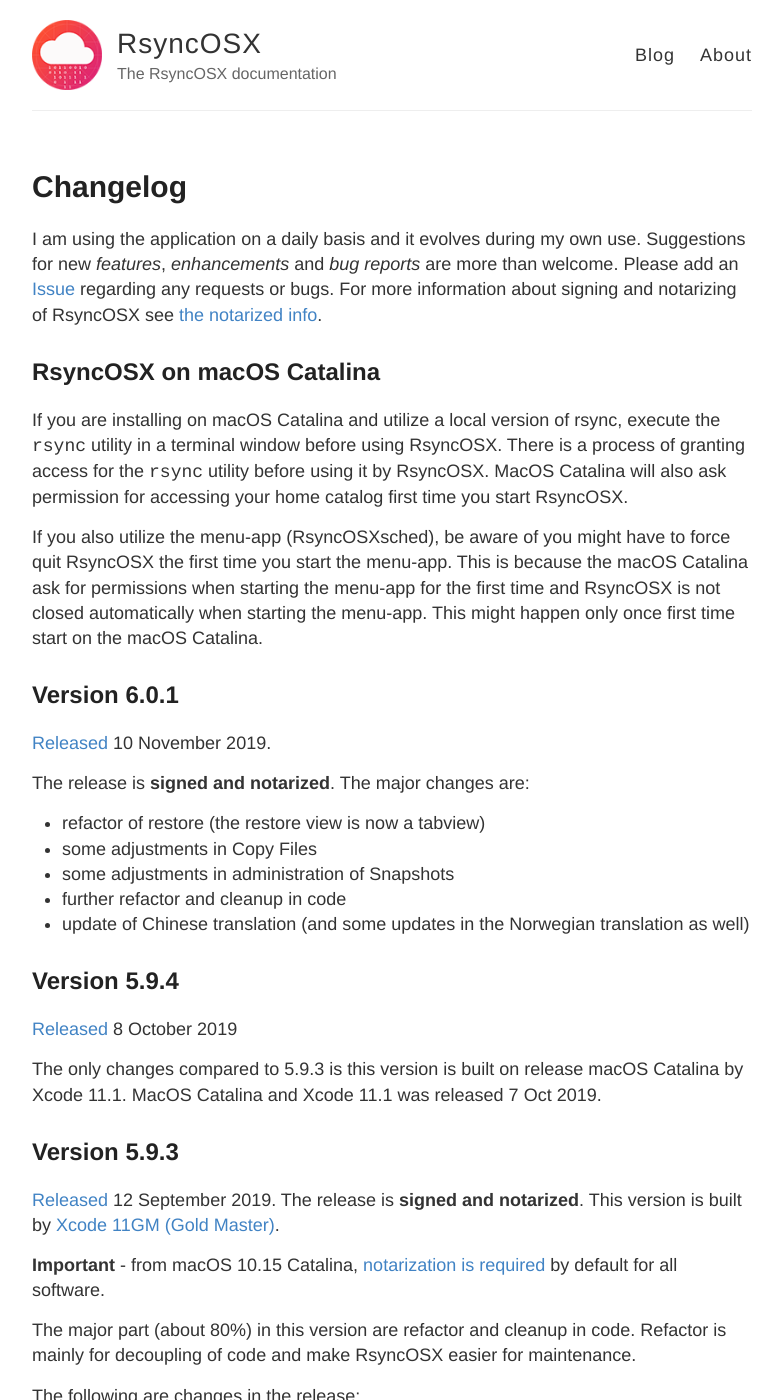
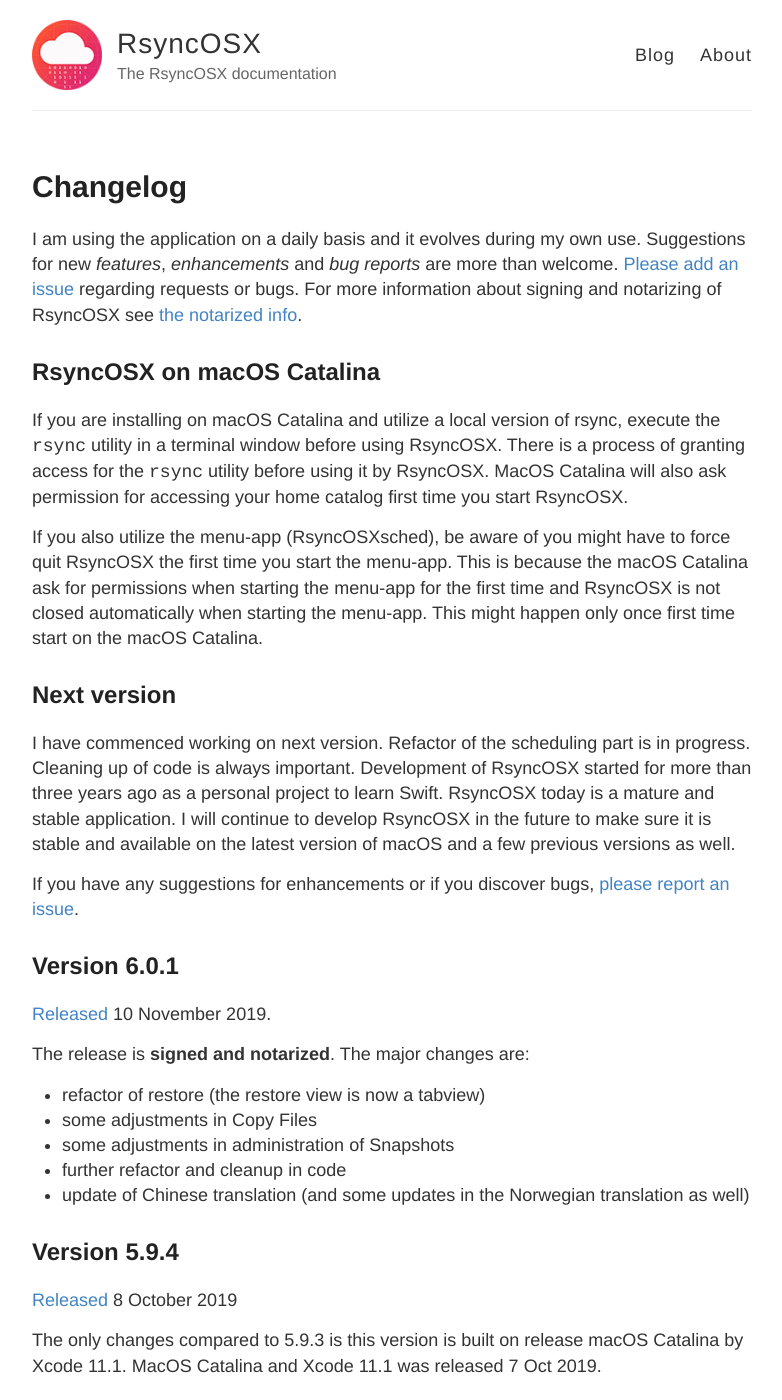
Before and after one commit to d2s/Documentation, a Jekyll site: the page built from _posts/2018-04-10-Changelog.md, in a window 1280 px wide and 1400 px high. Shown: the whole window, without its empty margins (248-1030 px from the left). Built offline with Jekyll 4.4.1, drawn with Linux system fonts in a browser that asks for light colours.

Commit message:
Update 2018-04-10-Changelog.md

```diff
--- a/_posts/2018-04-10-Changelog.md
+++ b/_posts/2018-04-10-Changelog.md
@@ -3,13 +3,19 @@ layout: post
 title:  "Changelog"
 permalink: Changelog
 ---
-I am using the application on a daily basis and it evolves during my own use. Suggestions for new *features*, *enhancements* and *bug reports* are more than welcome. Please add an [Issue](https://github.com/rsyncOSX/RsyncOSX/issues) regarding any requests or bugs. For more information about signing and notarizing of RsyncOSX see [the notarized info](/Notarized).
+I am using the application on a daily basis and it evolves during my own use. Suggestions for new *features*, *enhancements* and *bug reports* are more than welcome. [Please add an issue](https://github.com/rsyncOSX/RsyncOSX/issues) regarding requests or bugs. For more information about signing and notarizing of RsyncOSX see [the notarized info](/Notarized).
 
 ## RsyncOSX on macOS Catalina
 
 If you are installing on macOS Catalina and utilize a local version of rsync, execute the `rsync` utility in a terminal window before using RsyncOSX. There is a process of granting access for the `rsync` utility before using it by RsyncOSX. MacOS Catalina will also ask permission for accessing your home catalog first time you start RsyncOSX.
 
 If you also utilize the menu-app (RsyncOSXsched), be aware of you might have to force quit RsyncOSX the first time you start the menu-app. This is because the macOS Catalina ask for permissions when starting the menu-app for the first time and RsyncOSX is not closed automatically when starting the menu-app. This might happen only once first time start on the macOS Catalina.
+
+## Next version
+
+I have commenced working on next version. Refactor of the scheduling part is in progress. Cleaning up of code is always important. Development of RsyncOSX started for more than three years ago as a personal project to learn Swift. RsyncOSX today is a mature and stable application. I will continue to develop RsyncOSX in the future to make sure it is stable and available on the latest version of macOS and a few previous versions as well.
+
+If you have any suggestions for enhancements or if you discover bugs, [please report an issue](https://github.com/rsyncOSX/RsyncOSX/issues).
 
 ## Version 6.0.1
 
```
